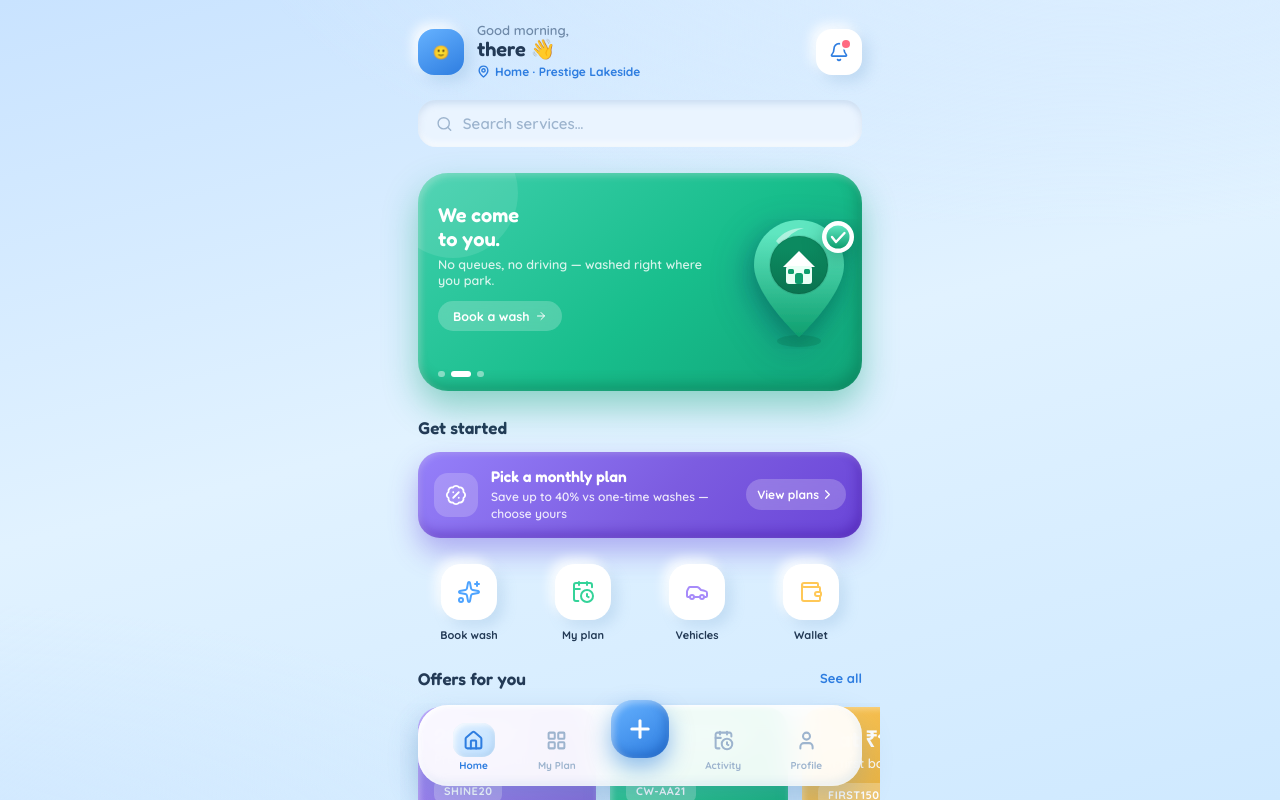
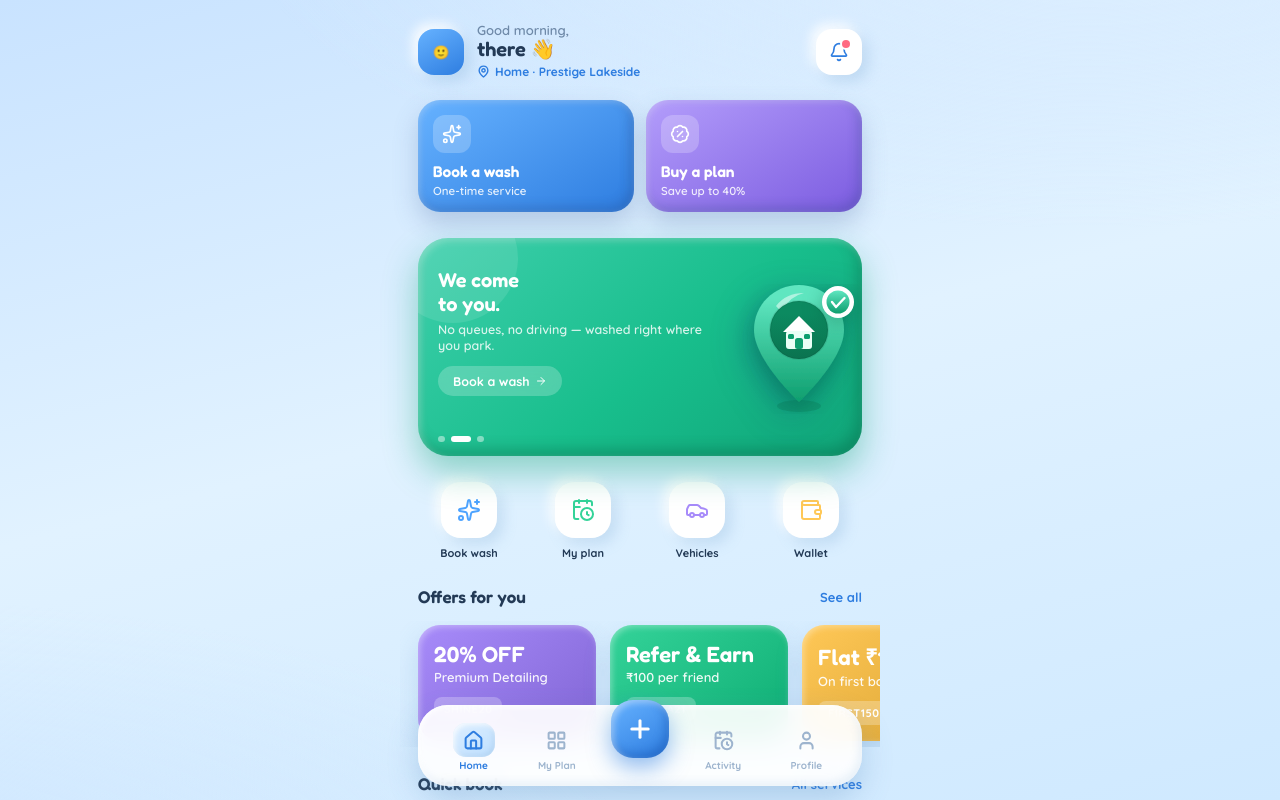
Before and after one commit to soumyaguptaworks-hash/daily-car-wash, a React (Vite) app: page /home in a window 1280 px wide. Shown: the top 800 px of the page. Built offline with nearby package versions, Linux system fonts and the light colour scheme.

Commit message:
feat: replace home search with Book-a-wash / Buy-a-plan CTAs (contextual)

```diff
--- a/src/pages/Home.jsx
+++ b/src/pages/Home.jsx
@@ -1,12 +1,12 @@
 import { useState, useEffect, useRef } from 'react';
 import { useNavigate } from 'react-router-dom';
 import {
-  Bell, MapPin, Search, Sparkles, CalendarClock, Car, Wallet,
+  Bell, MapPin, Sparkles, CalendarClock, Car, Wallet,
   ChevronRight, Navigation, ArrowRight, BadgePercent,
 } from 'lucide-react';
 import { useStore } from '../store';
 import { ALL_SERVICES, OFFERS, inr } from '../data';
-import { ClayInput, ClayButton } from '../components/ui';
+import { ClayButton } from '../components/ui';
 import { StatusBadge, ClayCarSVG } from '../components/bits';
 import { Page, Section, L } from '../components/layout';
 import s from './app.module.css';
@@ -208,12 +208,23 @@ export default function Home() {
         </button>
       </div>
 
-      <ClayInput
-        icon={<Search size={18} color="#9DB4CE" />}
-        placeholder="Search services…"
-        onFocus={() => nav('/book')}
-        readOnly
-      />
+      {/* primary actions */}
+      <div className={s.ctaRow}>
+        <button className={s.ctaCard} onClick={() => nav('/book')} style={{ background: 'linear-gradient(150deg,#66B2FF,#2E7DE0)' }}>
+          <span className={s.ctaIcon}><Sparkles size={20} /></span>
+          <span className={s.ctaLabel}>Book a wash</span>
+          <span className={s.ctaSub}>One-time service</span>
+        </button>
+        <button
+          className={s.ctaCard}
+          onClick={() => nav('/plans')}
+          style={{ background: activePlan ? 'linear-gradient(150deg,#3ECFAC,#10A478)' : 'linear-gradient(150deg,#B39DFB,#7C5CE0)' }}
+        >
+          <span className={s.ctaIcon}>{activePlan ? <CalendarClock size={20} /> : <BadgePercent size={20} />}</span>
+          <span className={s.ctaLabel}>{activePlan ? 'My Plan' : 'Buy a plan'}</span>
+          <span className={s.ctaSub}>{activePlan ? `${remaining} washes left` : 'Save up to 40%'}</span>
+        </button>
+      </div>
 
       {/* ── hero slideshow ── */}
       <Section>
@@ -295,20 +306,6 @@ export default function Home() {
         </Section>
       )}
 
-      {/* get started CTA for non-subscribers */}
-      {!activePlan && (
-        <Section title="Get started">
-          <button className={s.planPromo} onClick={() => nav('/plans')}>
-            <span className={s.planPromoIcon}><BadgePercent size={22} /></span>
-            <span style={{ flex: 1, textAlign: 'left' }}>
-              <span className={s.planPromoTitle}>Pick a monthly plan</span>
-              <span className={s.planPromoSub}>Save up to 40% vs one-time washes — choose yours</span>
-            </span>
-            <span className={s.planPromoCta}>View plans <ChevronRight size={15} /></span>
-          </button>
-        </Section>
-      )}
-
       {/* quick actions */}
       <Section>
         <div className={s.qaGrid}>
--- a/src/pages/app.module.css
+++ b/src/pages/app.module.css
@@ -17,6 +17,22 @@
 }
 .headBtn:active { transform: translateY(2px); }
 .redDot { position: absolute; top: 11px; right: 12px; width: 8px; height: 8px; border-radius: 50%; background: #FF6B82; box-shadow: 0 0 0 2px #fff; }
+
+/* ── home primary CTAs (replaces search) ── */
+.ctaRow { display: grid; grid-template-columns: 1fr 1fr; gap: 12px; margin-bottom: 4px; }
+.ctaCard {
+  border: none; cursor: pointer; border-radius: 22px; padding: 15px 15px 14px; text-align: left; color: #fff;
+  display: flex; flex-direction: column;
+  box-shadow: 0 12px 24px rgba(90,120,170,.3), inset 2px 2px 6px rgba(255,255,255,.25), inset -4px -5px 11px rgba(30,60,120,.25);
+  transition: transform .12s ease;
+}
+.ctaCard:active { transform: translateY(2px); }
+.ctaIcon {
+  width: 38px; height: 38px; border-radius: 12px; background: rgba(255,255,255,.22);
+  display: flex; align-items: center; justify-content: center; margin-bottom: 9px;
+}
+.ctaLabel { font-family: 'Fredoka', sans-serif; font-weight: 600; font-size: 15.5px; }
+.ctaSub { font-size: 11.5px; font-weight: 600; color: rgba(255,255,255,.86); margin-top: 2px; }
 
 /* ── active subscription hero ── */
 .subCard {
```
